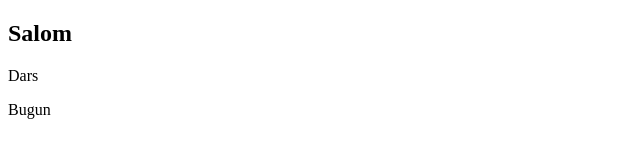
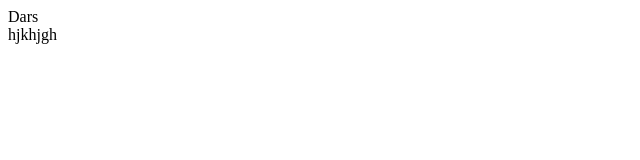
Before and after one commit to Umidbeksalayev13/ccs-uchun, a plain HTML site: page index.html in a window 1280 px wide. Shown: the whole page, without its empty margins (0-640 px from the left). Drawn offline with Linux system fonts and the light colour scheme.

Commit message:
Misollar

```diff
--- a/index.html
+++ b/index.html
@@ -6,8 +6,8 @@
     <title>Document</title>
 </head>
 <body>
-    <h2>Salom</h2>
+
     <div>Dars</div>
-    <p>Bugun</p>
+    <div> hjkhjgh</div>
 </body>
 </html>
```
